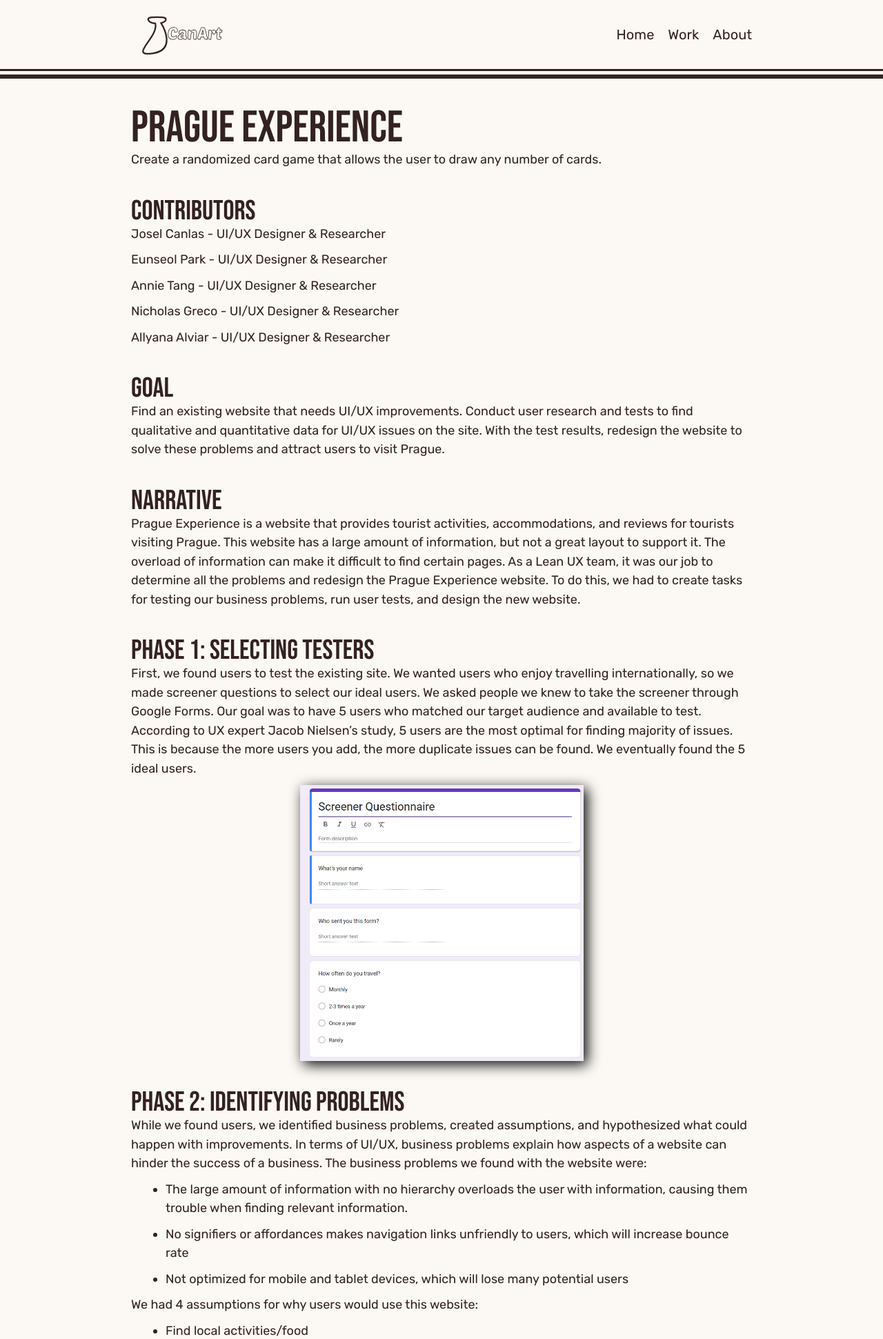
After one commit to JCanDoCode/Portfolio, a PHP site: page /pragueexperience in a window 1280 px wide. The commit adds this page. Shown: the top 1941 px of the page at 69% size. Run offline with PHP 8.4, Linux system fonts and the light colour scheme.

Commit message:
Update 16.8
Added Prague Experience Project for issue #9.

```diff
--- a/components/footer.php
+++ b/components/footer.php
@@ -32,6 +32,7 @@
                             <li><a href="./drawacard">Draw a Card!</a></li>
                             <li><a href="./groove">Groove</a></li>
                             <li><a href="./trackrun">Track Run</a></li>
+                            <li><a href="./pragueexperience">Prague Experience</a></li>
                         </ul>
                     </div>
                 </div>
--- a/components/header.php
+++ b/components/header.php
@@ -25,6 +25,7 @@
                         <a href="./drawacard">Draw a Card!</a>
                         <a href="./groove">Groove</a>
                         <a href="./trackrun">Track Run</a>
+                        <a href="./pragueexperience">Prague Exp.</a>
                     </div>
                 </li>
                 <li><a href="./about">About</a></li>
--- a/css/style.css
+++ b/css/style.css
@@ -205,7 +205,7 @@ header {
                         position: relative;
 
                         &:hover .dropdown-menu {
-                            height: 138px;
+                            height: 178px;
                         }
 
                         @media (max-width: 481px) {
@@ -876,7 +876,7 @@ article, section {
     height: 400px;
     border-radius: 15px;
     margin-bottom: 20px;
-    filter: drop-shadow(20px);
+    filter: drop-shadow(5px 5px 10px black);
 
     &:nth-of-type(1) {
         background-image: url("../media/img/jeen_img1.png");
@@ -900,7 +900,7 @@ article, section {
     height: 400px;
     border-radius: 15px;
     margin-bottom: 20px;
-    filter: drop-shadow(20px);
+    filter: drop-shadow(5px 5px 10px black);
 
     &:nth-of-type(1) {
         background-image: url("../media/img/pieces_img1.png");
@@ -919,7 +919,7 @@ article, section {
     height: 400px;
     border-radius: 15px;
     margin-bottom: 20px;
-    filter: drop-shadow(20px);
+    filter: drop-shadow(5px 5px 10px black);
 
     &:nth-of-type(1) {
         background-image: url("../media/img/groove_img1.png");
@@ -943,7 +943,7 @@ article, section {
     height: 400px;
     border-radius: 15px;
     margin-bottom: 20px;
-    filter: drop-shadow(20px);
+    filter: drop-shadow(5px 5px 10px black);
 
     &:nth-of-type(1) {
         background-image: url("../media/img/trackrun_img1.png");
@@ -967,7 +967,7 @@ article, section {
     height: 400px;
     border-radius: 15px;
     margin-bottom: 20px;
-    filter: drop-shadow(20px);
+    filter: drop-shadow(5px 5px 10px black);
 
     &:nth-of-type(1) {
         background-image: url("../media/img/drawacard_img1.png");
@@ -979,6 +979,30 @@ article, section {
     }
     &:nth-of-type(3) {
         background-image: url("../media/img/drawacard_img3.png");
+        background-size: contain;
+        margin-bottom: none;
+    }
+    background-repeat: no-repeat;
+    background-size: cover;
+    background-position: center;
+}
+.prague-experience-artifact {
+    width: 100%;
+    height: 400px;
+    border-radius: 15px;
+    margin-bottom: 20px;
+    filter: drop-shadow(5px 5px 10px black);
+
+    &:nth-of-type(1) {
+        background-image: url("../media/img/prague_experience_img1.png");
+        background-size: contain;
+    }
+    &:nth-of-type(2) {
+        background-image: url("../media/img/prague_experience_img2.png");
+        background-size: contain;
+    }
+    &:nth-of-type(3) {
+        background-image: url("../media/img/prague_experience_img3.png");
         background-size: contain;
         margin-bottom: none;
     }
@@ -1114,10 +1138,33 @@ p {
         line-height: 2.5rem;
     }
 }
-article li {
-    list-style-type: circle;
-    font-size: 2rem;
-    line-height: 2.5rem;
+article ul {
+    list-style-type: disc;
+    font-size: 1.8rem;
+    line-height: 2.75rem;
+    margin: 0 0 10px 50px;
+
+    li {
+        margin: 10px 0;
+    }
+
+    @media (max-width: 481px) {
+        font-size: 1.6rem;
+    }
+}
+article ol {
+    list-style-type: decimal;
+    font-size: 1.8rem;
+    line-height: 2.75rem;
+    margin: 0 0 10px 50px;
+
+    li {
+        margin: 10px 0;
+    }
+
+    @media (max-width: 481px) {
+        font-size: 1.6rem;
+    }
 }
 strong {
     font-weight: 600;
--- a/drawacard.php
+++ b/drawacard.php
@@ -19,15 +19,13 @@
     <link href="https://fonts.googleapis.com/css2?family=Bebas+Neue&family=Rubik:ital,wght@0,300..900;1,300..900&display=swap" rel="stylesheet">
     <link rel="stylesheet" href="./css/reset.css">
     <link rel="stylesheet" href="./css/style.css">
-    <link rel="stylesheet" href="https://cdnjs.cloudflare.com/ajax/libs/highlight.js/11.9.0/styles/atom-one-dark.min.css">
-    <script src="https://cdnjs.cloudflare.com/ajax/libs/highlight.js/11.9.0/highlight.min.js"></script>
 </head>
 <body>
     <?php include "./components/header.php"; ?>
     <main>
         <article>
             <h2>Draw a Card!</h2>
-            <p>Create a randomized card game that allows the user to draw any number of cards.</p>
+            <p>Draw a Card! is a card game that lets you draw any amount of cards you want!</p>
         </article>
         <article>
             <h3>Contributors</h3>
--- /dev/null
+++ b/pragueexperience.php
@@ -0,0 +1,119 @@
+<!DOCTYPE html>
+<html lang="en">
+<head>
+    <meta charset="UTF-8">
+    <meta name="viewport" content="width=device-width, initial-scale=1.0">
+    <title>JCanArt | Where Ideas Happen</title>
+    <meta name="title" content="Prague Experience | JCanArt">
+    <meta name="description" content="JCanArt (AKA Josel Canlas) is my portfolio website that is focused on one thing, stunning, high quality, and custom designs. Check out my portfolio to view some of my best work">
+    <meta name="keywords" content="web developer in vancouver, web design, responsive designs, ui/ux, graphic design, web design for businesses, web development, custom websites, portfolio"/>
+    <!-- og tags -->
+    <meta property="og:site_name" content="joselcanlas.com"/>
+    <meta property="og:title" content="Prague Experience | JCanArt Portfolio"/>
+    <meta property="og:type" content="website"/>
+    <meta property="og:image" content="./media/img/JCanArt_og_image.png"/>
+    <meta property="og:description" content="JCanArt (AKA Josel Canlas) is my portfolio website that is focused on stunning, high quality, and custom designs. Check out my portfolio to view some of my best work!"/>
+    <link rel="icon" type="image/x-icon" href="./media/img/JCanArt_favicon.png">
+    <link rel="preconnect" href="https://fonts.googleapis.com">
+    <link rel="preconnect" href="https://fonts.gstatic.com" crossorigin>
+    <link href="https://fonts.googleapis.com/css2?family=Bebas+Neue&family=Rubik:ital,wght@0,300..900;1,300..900&display=swap" rel="stylesheet">
+    <link rel="stylesheet" href="./css/reset.css">
+    <link rel="stylesheet" href="./css/style.css">
+</head>
+<body>
+    <?php include "./components/header.php"; ?>
+    <main>
+        <article>
+            <h2>Prague Experience</h2>
+            <p>Create a randomized card game that allows the user to draw any number of cards.</p>
+        </article>
+        <article>
+            <h3>Contributors</h3>
+            <p>Josel Canlas - UI/UX Designer & Researcher</p>
+            <p>Eunseol Park - UI/UX Designer & Researcher</p>
+            <p>Annie Tang - UI/UX Designer & Researcher</p>
+            <p>Nicholas Greco - UI/UX Designer & Researcher</p>
+            <p>Allyana Alviar - UI/UX Designer & Researcher</p>
+        </article>
+        <article>
+            <h3>Goal</h3>
+            <p>Find an existing website that needs UI/UX improvements. Conduct user research and tests to find qualitative and quantitative data for UI/UX issues on the site. With the test results, redesign the website to solve these problems and attract users to visit Prague.</p>
+        </article>
+        <article>
+            <h3>Narrative</h3>
+            <p>Prague Experience is a website that provides tourist activities, accommodations, and reviews for tourists visiting Prague. This website has a large amount of information, but not a great layout to support it. The overload of information can make it difficult to find certain pages. As a Lean UX team, it was our job to determine all the problems and redesign the Prague Experience website. To do this, we had to create tasks for testing our business problems, run user tests, and design the new website.</p>
+        </article>
+        <article>
+            <h3>Phase 1: Selecting Testers</h3>
+            <p>First, we found users to test the existing site. We wanted users who enjoy travelling internationally, so we made screener questions to select our ideal users. We asked people we knew to take the screener through Google Forms. Our goal was to have 5 users who matched our target audience and available to test. According to UX expert Jacob Nielsen’s study, 5 users are the most optimal for finding majority of issues. This is because the more users you add, the more duplicate issues can be found. We eventually found the 5 ideal users.</p>
+        </article>
+        <div class="prague-experience-artifact"></div>
+        <article>
+            <h3>Phase 2: Identifying Problems</h3>
+            <p>While we found users, we identified business problems, created assumptions, and hypothesized what could happen with improvements. In terms of UI/UX, business problems explain how aspects of a website can hinder the success of a business. The business problems we found with the website were:</p>
+            <ul>
+                <li>The large amount of information with no hierarchy overloads the user with information, causing them trouble when finding relevant information.</li>
+                <li>No signifiers or affordances makes navigation links unfriendly to users, which will increase bounce rate</li>
+                <li>Not optimized for mobile and tablet devices, which will lose many potential users</li>
+            </ul>
+            <p>We had 4 assumptions for why users would use this website:</p>
+            <ul>
+                <li>Find local activities/food</li>
+                <li>Looking to travel and are interested in what Prague has to offer</li>
+                <li>Looking for places to stay</li>
+                <li>To read reviews</li>
+            </ul>
+            <p>Hypotheses are what we think would happen if we improved on the business problems. What we hypothesized was:</p>
+            <ol>
+                <li>We believe user engagement will be increased by 20% if new users are provided an easy and clear to use navigation.</li>
+                <li>We believe bounce rate will decrease by 70% if the hierarchy of information is reassessed and organized</li>
+                <li>Integrating social media features and user-generated content, such as reviews and travel photos, will increase the credibility of the website and encourage more visitors to use it as a trusted resource.</li>
+            </ol>
+            <a href="https://www.pragueexperience.com/" target="_blank" class="btn space-after">Before Redesign</a>
+        </article>
+        <div class="prague-experience-artifact"></div>
+        <article>
+            <h3>Phase 3: User Tests</h3>
+            <p>Next, we created 3 tasks to test our business problems and hypotheses. We used moderated tests to guide the testers, but not influence their actions. We had 1 moderator and 2 observers per task. The moderator did all the interactions with the user, while observers were like flies on a wall, not interacting or distracting. Observers took quick observations using rainbow sheets.</p>
+            <h4>Task #1: Book a reservation at restaurant of choice</h4>
+            <p>Testers were to:</p>
+            <ol>
+                <li>Navigate to the restaurants page</li>
+                <li>Find the restaurant</li>
+                <li>Click the book button</li>
+                <li>Fill in the information and book (make the tester stop before sending info)</li>
+            </ol>
+            <p>As expected, many users were overwhelmed at this part because of the overload of information. This caused the users to take more time to find the restaurants page. One user even sighed trying to navigate through this task.</p>
+            <h4>Task #2: Read a review and find the reviewed place</h4>
+            <p>Testers were to:</p>
+            <ol>
+                <li>Find the "Trip Reviews" button.</li>
+                <li>Select a review</li>
+                <li>Find the place where the selected review was about</li>
+            </ol>
+            <p>Users had minimal difficulty finding the reviews page, but were overwhelmed by how the comments were laid out. One user complained about there being no search button for the comments. Then came the most difficult part of the task, finding the reviewed place. Users had extreme difficulty finding the corresponding place since there was no way to filter or search. Many scrolled up and down many times to find it. One user failed to find it.</p>
+            <h4>Task #3: Book an accommodation for 4 nights</h4>
+            <p>Users were to:</p>
+            <ol>
+                <li>Find Prague package page</li>
+                <li>Find a 4-night package</li>
+                <li>Book</li>
+            </ol>
+            <p>Some users were able to find the page easily, while others were not. Once on the page, users were able to find the packages after scrolling down. Some users failed to book a 4-night package and booked a different type instead.</p>
+            <p>At the end of each test, we gave users a System Usability Scale (SUS) test. The average score between our 5 testers was 23/100, which is unacceptable on the SUS.</p>
+        </article>
+        <div class="prague-experience-artifact"></div>
+        <article>
+            <h3>Phase 4: Redesign</h3>
+            <p>Using the results from the tests, we designed a new version of the Prague Experience website. I was in charge of redesigning the restaurants page, but I contributed ideas in all of the designs. To solve the overload of information, we created categories containing the activities. The original website had 12 sections, we made it into 6! Along with this, we added a header nav for further navigation improvements. As for finding page information, we created filters and a search bar to let users decide what they are looking for.</p>
+            <a href="https://www.figma.com/design/w73nXpom1NF1UE7FHPeYmb/Prague-Experience-Redesign?node-id=0-1&t=dpyyGUugFRuGLDif-1" target="_blank" class="btn space-after">View Site</a>
+        </article>
+    </main>
+    <div class="footer-stroke">
+        <div class="thick"></div>
+        <div class="thin"></div>
+    </div>
+    <?php include "./components/footer.php"; ?>
+    <script defer src="./js/main.js"></script>
+</body>
+</html>
```
Also changed, not shown: work.php (+14 -0 lines), media/img/prague_experience.png (added), media/img/prague_experience_img1.png (added), media/img/prague_experience_img2.png (added), media/img/prague_experience_img3.png (added).
